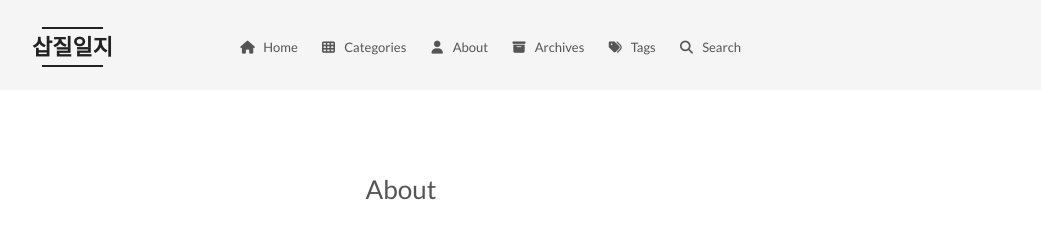
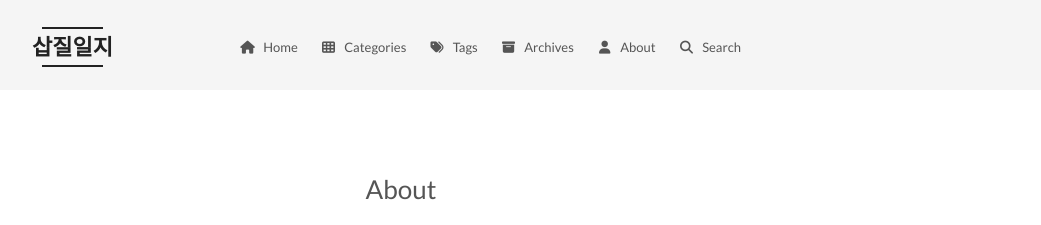
Before and after one commit to ng-lee/ng-lee.github.io, a Jekyll site: the page built from about/index.md, in a window 1280 px wide. Shown: the top 225 px of the page, without its empty margins (239-1280 px from the left). Built offline with Jekyll 4.4.1, drawn with Linux system fonts in a browser that asks for light colours; nearby versions of some CDN libraries; part of the change alters nothing that is shown.

```diff
--- a/_config.yml
+++ b/_config.yml
@@ -159,9 +159,9 @@ index_with_subtitle: false
 menu:
   home: /
   categories: /categories/
+  tags: /tags/
+  archives: /archives/
   about: /about/
-  archives: /archives/
-  tags: /tags/
   #sitemap: /sitemap.xml
   #commonweal: /404.html
 
@@ -247,7 +247,7 @@ font:
 social:
 #LinkLabel: Link
   GitHub: https://github.com/ng-lee
-  Email: nglee.dev@gmail.com
+  Email: mailto:nglee.dev@gmail.com
 
 # Social Links Icons
 # Icon Mapping:
@@ -326,7 +326,7 @@ scroll_to_more: true
 save_scroll: true
 
 # Automatically excerpt description in homepage as preamble text.
-excerpt_description: true
+excerpt_description: false
 
 # Automatically Excerpt. Not recommend.
 # Please use <!-- more --> in the post to control excerpt accurately.
```
